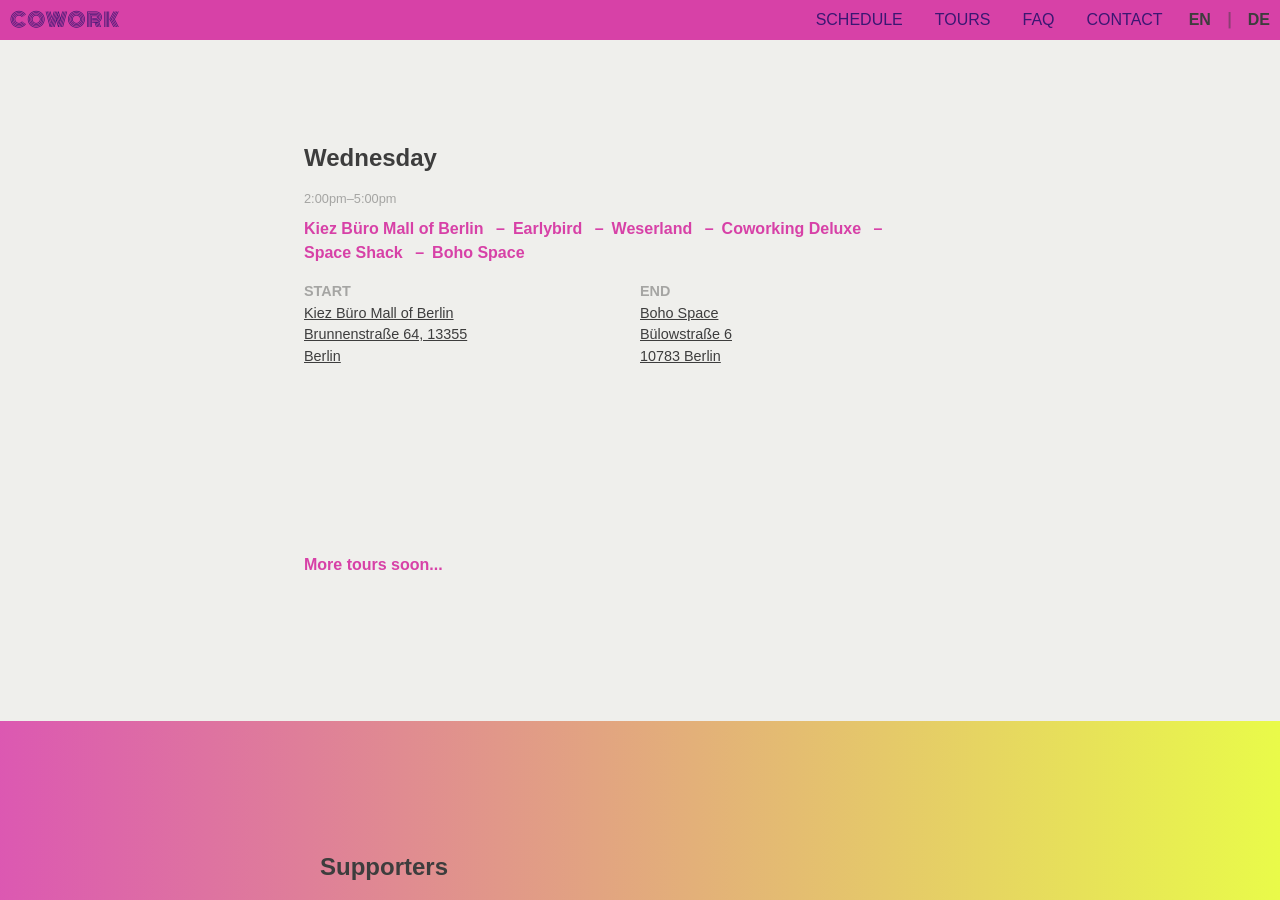
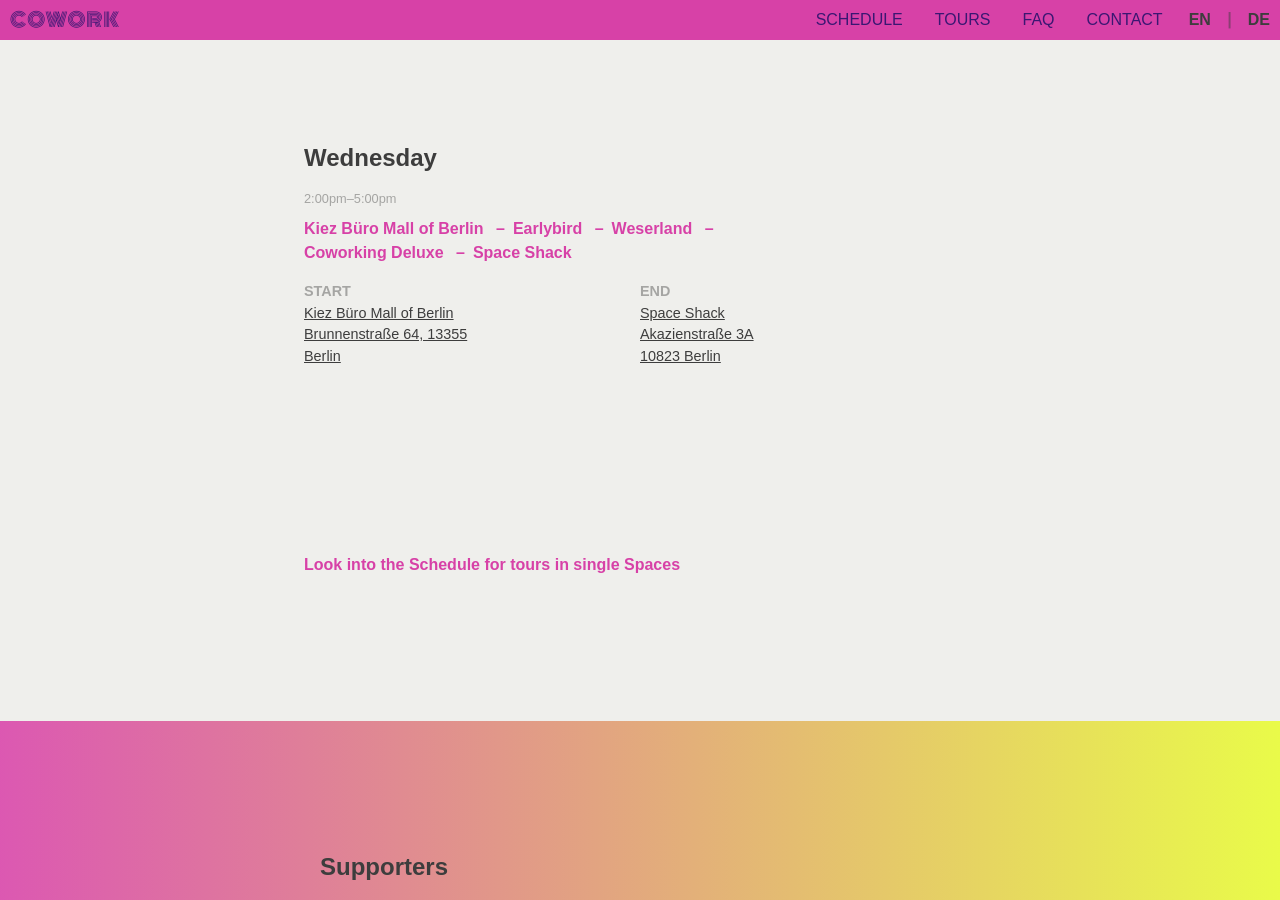
Before and after one commit to coworkingfestival/coworkingfestival.github.io, a Jekyll site: the page built from tours.html, in a window 1280 px wide and 900 px high, scrolled down 947 px. Built offline with Jekyll 4.4.1, drawn with Linux system fonts in a browser that asks for light colours; some web fonts are replaced; comment, search, counter and statistics services are not loaded.

Commit message:
Tour update

```diff
--- a/tours.html
+++ b/tours.html
@@ -18,9 +18,9 @@
     <h3>Kiez Büro Mall of Berlin
       &ensp;&ndash;&ensp;Earlybird
       &ensp;&ndash;&ensp;Weserland
-      &ensp;&ndash;&ensp;Coworking Deluxe
-      &ensp;&ndash;&ensp;<br />Space Shack
-      &ensp;&ndash;&ensp;Boho Space
+      &ensp;&ndash;&ensp;<br />Coworking Deluxe
+      &ensp;&ndash;&ensp;Space Shack
+
     </h3>
     <div class="half-width" id="tour-start-end">
       <p><span>START</span></p>
@@ -31,9 +31,9 @@
     </div>
     <div class="half-width" id="tour-start-end">
       <p><span>END</span></p>
-      <p><a href="https://goo.gl/maps/Fugf8TG1hHH2" target="_blank">Boho Space<br />
-          Bülowstraße 6<br />
-          10783 Berlin</a>
+      <p><a href="https://goo.gl/maps/eZnwiBVTYmF2" target="_blank">Space Shack<br />
+          Akazienstraße 3A<br />
+          10823 Berlin</a>
       </p>
     </div>
   </div>
@@ -41,6 +41,6 @@
 </section>
 <section class="tours">
   <div class="full-width">
-    <h3>More tours soon...</h3>
+    <h3>Look into the <a href="{% link schedule-de.html %}">Schedule</a> for tours in single Spaces</h3>
   </div>
 </section>
```
Also changed, not shown: tours-de.html (+6 -7 lines).
